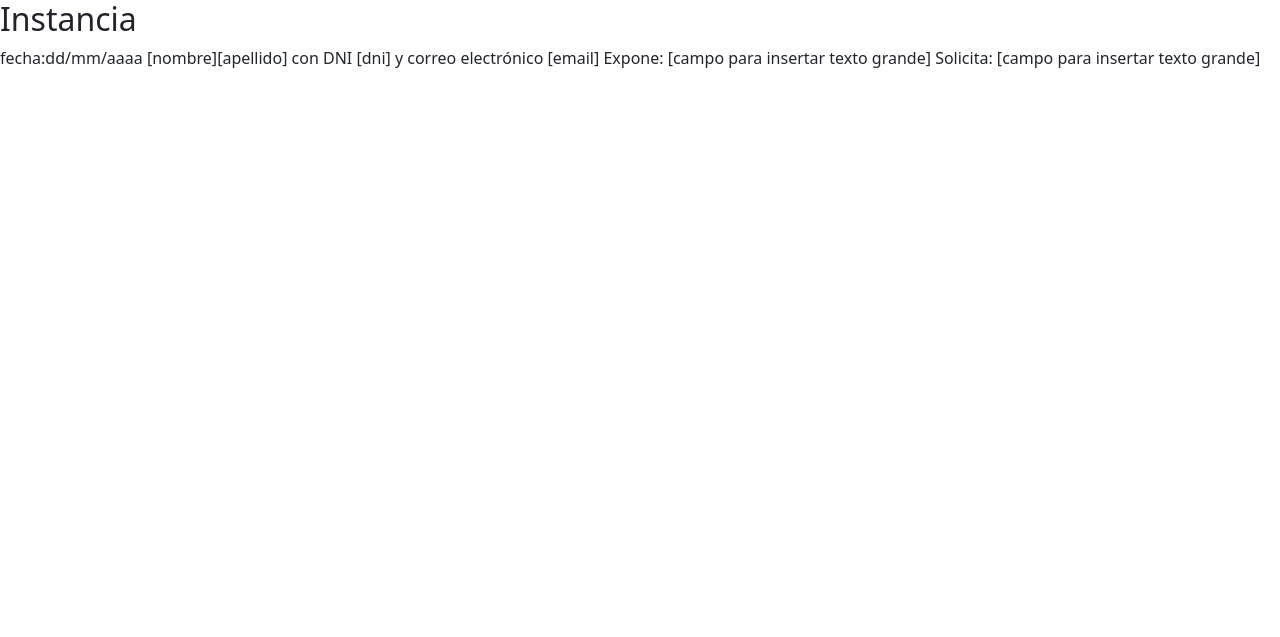
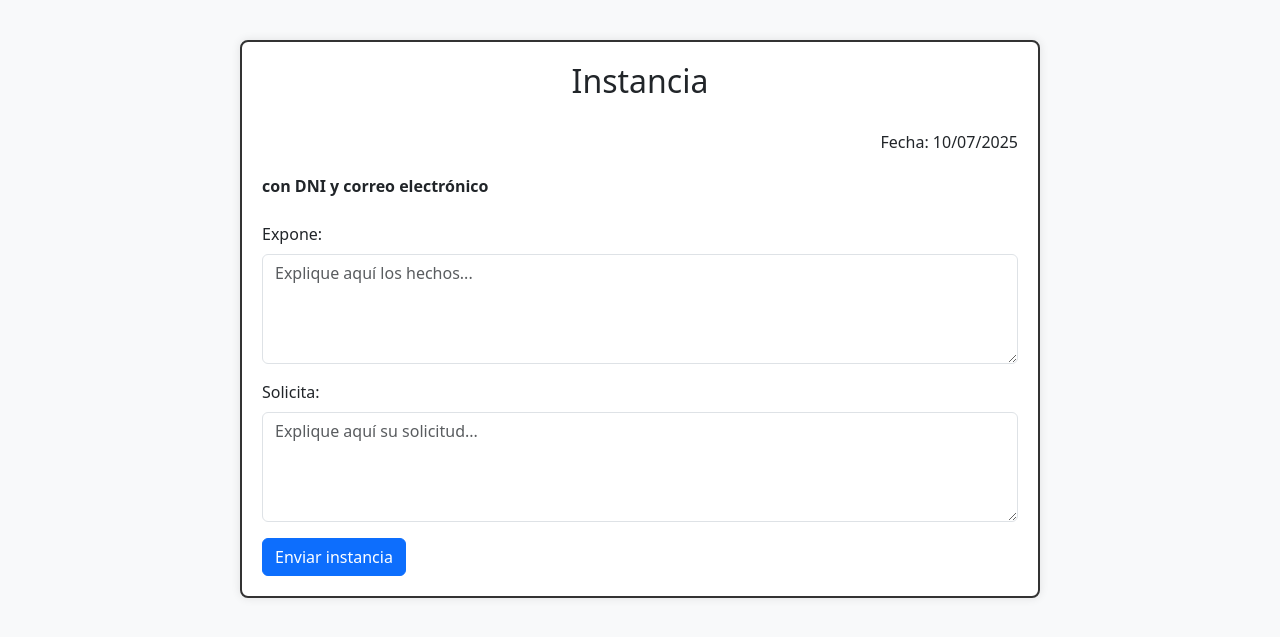
Before and after one commit to Jo-dle/E1_UF2218_Joel, a PHP site: page /index2.php in a window 1280 px wide. Shown: the top 637 px of the page. Run offline with PHP 8.4, Linux system fonts and the light colour scheme.

Commit message:
Arreglamos la url y mejor estilo en index2

```diff
--- a/vistas/index2.php
+++ b/vistas/index2.php
@@ -1,14 +1,73 @@
 <!DOCTYPE html>
-<html lang=es>
+<html lang="es">
 
 <head>
   <meta charset="UTF-8">
   <title>Instancia</title>
   <link href="https://cdn.jsdelivr.net/npm/bootstrap@5.3.3/dist/css/bootstrap.min.css" rel="stylesheet">
+  <style>
+    body {
+      padding: 40px;
+      background-color: #f8f9fa; /* opcional para resaltar */
+    }
+
+    h2 {
+      text-align: center;
+      margin-bottom: 30px;
+    }
+
+    .strong {
+      font-weight: bold;
+      margin-top: 20px;
+    }
+
+    .border-container {
+      border: 2px solid #333; /* color del borde */
+      padding: 20px;
+      border-radius: 8px;
+      background-color: white; /* para que contraste con el fondo */
+      max-width: 800px; /* opcional, para que no sea tan ancho */
+      margin: 0 auto; /* centra horizontalmente */
+      box-shadow: 0 0 10px rgba(0,0,0,0.1); /* opcional, para efecto */
+    }
+  </style>
+</head>
+
 <body>
+
+  <div class="border-container">
     <h2>Instancia</h2>
-                                                                                                fecha:dd/mm/aaaa
-        [nombre][apellido] con DNI [dni] y correo electrónico [email]
-        Expone: [campo para insertar texto grande]
-        Solicita:  [campo para insertar texto grande]
+
+    <!-- Mostrar la fecha actual -->
+    <p class="text-end">Fecha: <?php echo date('d/m/Y'); ?></p>
+
+    <?php
+      // Recoger los datos del formulario enviados por GET
+      $nombre = htmlspecialchars($_GET['nombre'] ?? '');
+      $apellido = htmlspecialchars($_GET['apellido'] ?? '');
+      $dni = htmlspecialchars($_GET['dni'] ?? '');
+      $correo = htmlspecialchars($_GET['correo'] ?? '');
+    ?>
+
+    <div class="strong">
+      <?php echo "$nombre $apellido"; ?> con DNI <?php echo $dni; ?> y correo electrónico <?php echo $correo; ?>
+    </div>
+
+    <form class="mt-4">
+      <div class="mb-3">
+        <label for="expone" class="form-label">Expone:</label>
+        <textarea class="form-control" id="expone" rows="4" placeholder="Explique aquí los hechos..."></textarea>
+      </div>
+
+      <div class="mb-3">
+        <label for="solicita" class="form-label">Solicita:</label>
+        <textarea class="form-control" id="solicita" rows="4" placeholder="Explique aquí su solicitud..."></textarea>
+      </div>
+
+      <button type="submit" class="btn btn-primary">Enviar instancia</button>
+    </form>
+  </div>
+
 </body>
+
+</html>
```
Also changed, not shown: scripts/validacion.js (+7 -1 lines), vistas/index.php (+7 -4 lines). Lines whose indentation alone changed are shown as unchanged.
